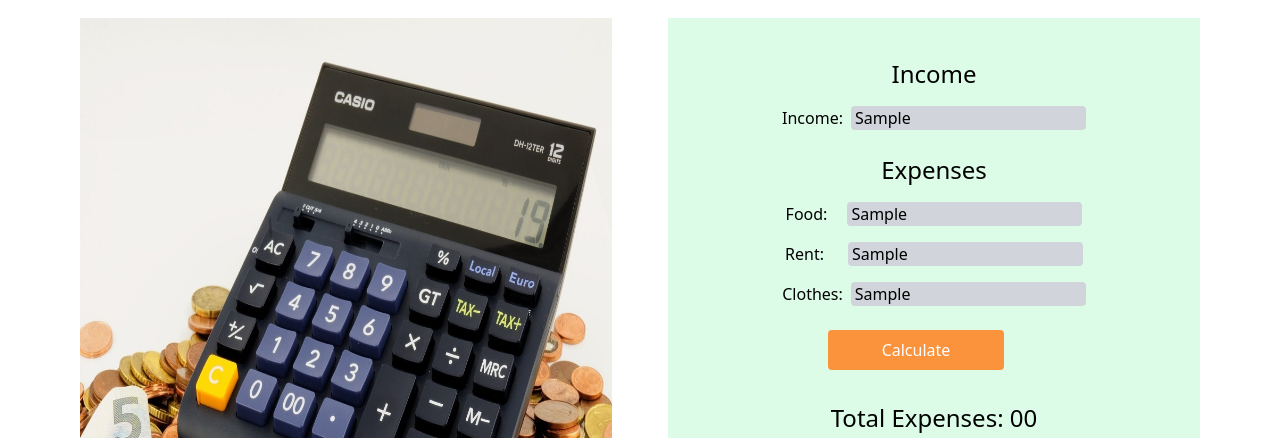
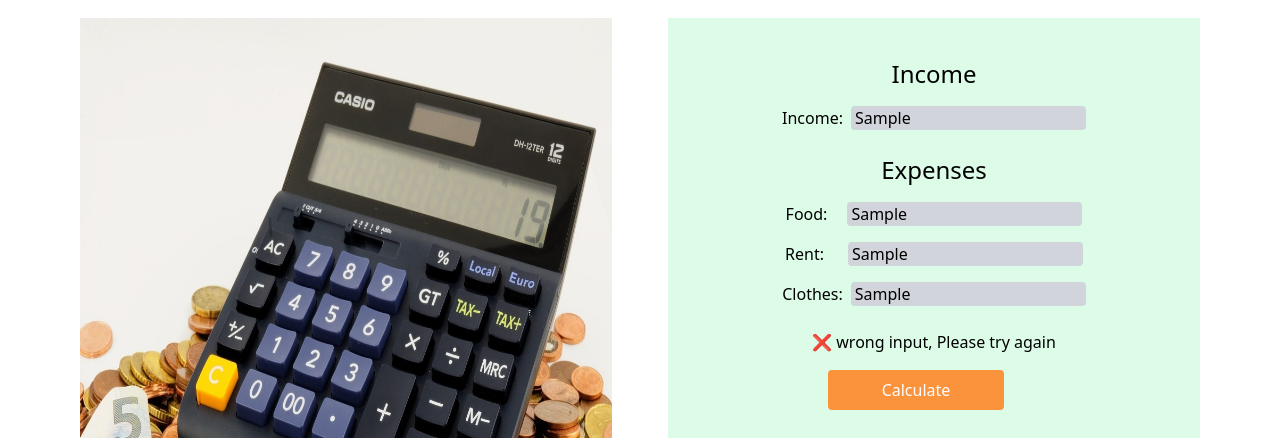
Before and after one commit to Faizul-Rien/Money-Master, a plain HTML site: page index.html in a window 1280 px wide. Both pictures are taken after typing "Sample", "Sample", "Sample", "Sample", "Sample" into the empty fields and a click on the button "Calculate". Shown: the part 362-800 px from the top of the page. Drawn offline with nearby package versions, Linux system fonts and the light colour scheme.

Commit message:
expenses calculation'

```diff
--- a/index.html
+++ b/index.html
@@ -15,10 +15,13 @@
 
 <main>
     <section>
+            <!-- Image portion -->
             <div class="grid grid-cols-2 gap-14">
                 <div class="ml-20">
                     <img src="image/money.jpeg" alt="">
                 </div>
+
+                <!--Calculaiton portion  -->
                 <div class="bg-green-100 mr-20">
                     <h3 class="text-center text-2xl font-medium mb-4 mt-10">Income</h3>
                     <div class="flex justify-center mb-6">
@@ -40,6 +43,9 @@
                     <div class="flex justify-center mb-6">
                     <h4 class="mr-2">Clothes:</h4>
                     <input id="clothes-input" class="bg-gray-300 pl-1 outline-0 rounded" type="text">
+                    </div>
+                    <div class="mb-4 text-center">
+                        <p id="failed" class="alert">❌ wrong input, Please try again</p>
                     </div>
                     <button id="calculate-btn" class="bg-orange-400 ml-40 w-44 h-10 rounded text-white font-medium mb-8">Calculate</button>
 
--- a/js/calculate.js
+++ b/js/calculate.js
@@ -0,0 +1,23 @@
+
+function amountInput(product){
+    const incomeInput = document.getElementById(product +'-input');
+    const inputValue = parseFloat(incomeInput.value);
+    return inputValue;
+
+
+}
+
+
+document.getElementById('calculate-btn').addEventListener('click',function(){
+
+    const foodValue = amountInput('food');
+    const rentValue = amountInput('rent');
+    const clothesValue = amountInput('clothes');
+
+    const totalExpenses = document.getElementById('total-expenses');
+    const totalExpensesValue = foodValue + rentValue + clothesValue;
+    totalExpenses.innerText= totalExpensesValue;
+
+
+
+})
```
